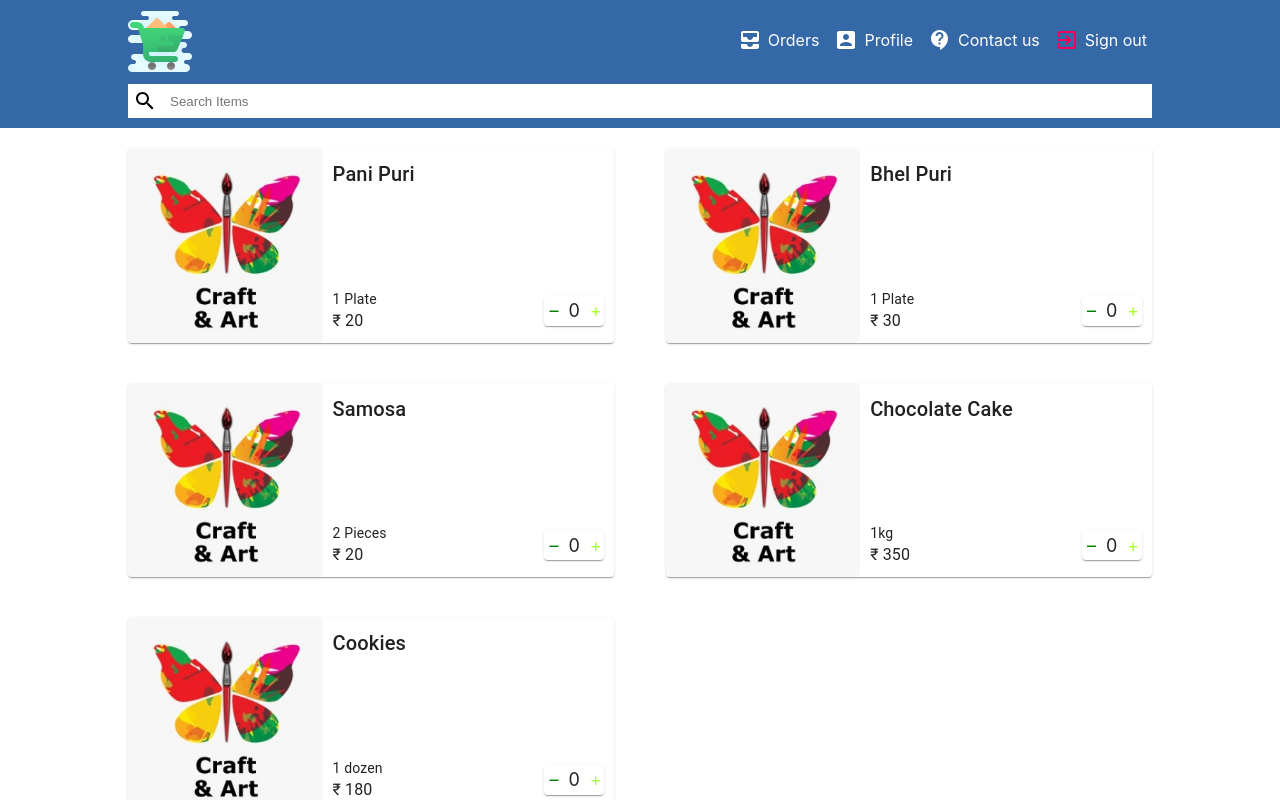
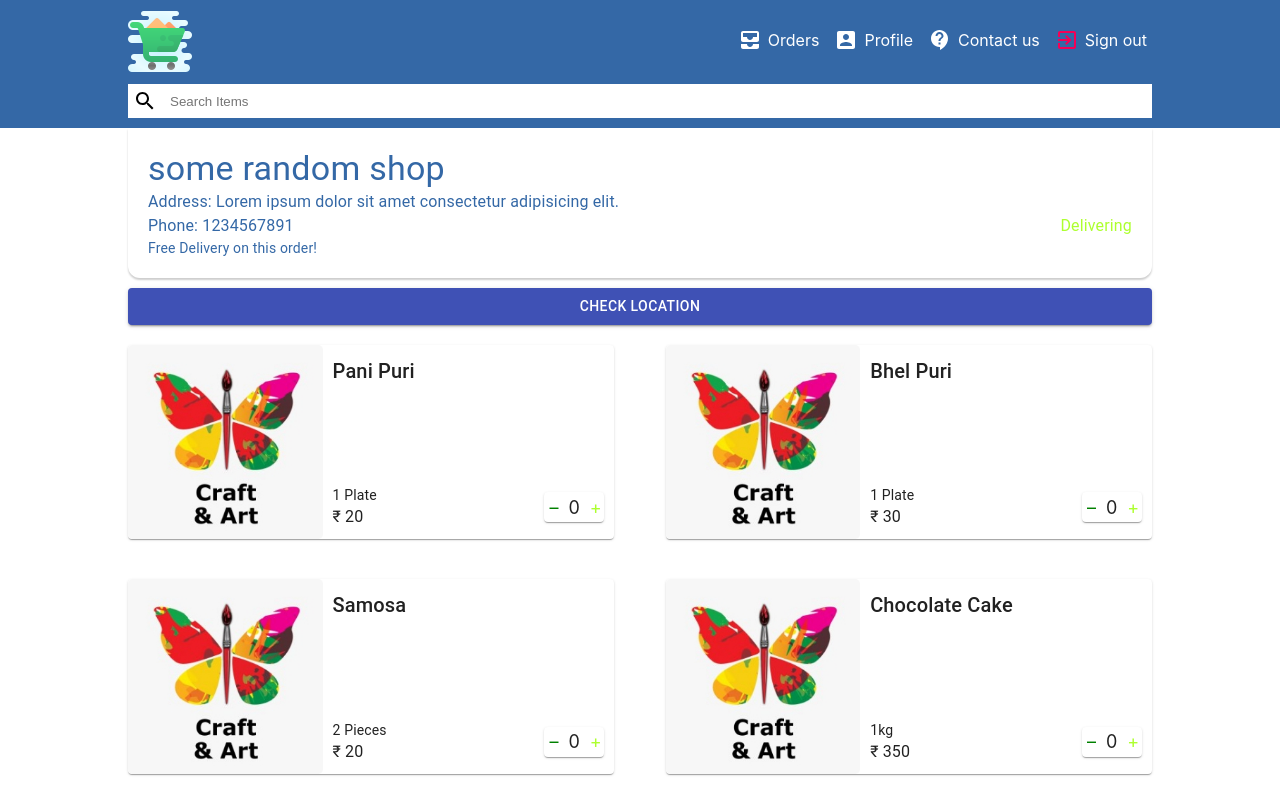
Before and after one commit to chickoocoutinho/nogozo-demo, a React (Create React App) app: page /shops in a window 1280 px wide. Both pictures are taken after a click on the element 640 px from the left and 198 px from the top of the page. Shown: the top 800 px of the page. Built offline with nearby package versions, Linux system fonts and the light colour scheme.

Commit message:
added store summary display

```diff
--- a/src/components/Header/Header.jsx
+++ b/src/components/Header/Header.jsx
@@ -24,7 +24,6 @@ const useStyles= makeStyles({
 const Header = () => {
 
     const styles= useStyles();
-
     return (
         <div className={styles.backgroundContainer}>
             <Container>
--- a/src/components/ShopDetails/ShopDetails.jsx
+++ b/src/components/ShopDetails/ShopDetails.jsx
@@ -4,6 +4,7 @@ import ShopItemsData from "./dummyShopItemsData";
 import CartButtonDisplay from '../Cart/CartButtonDisplay';
 
 import { makeStyles } from '@material-ui/core/styles';
+import ShopSummary from "./ShopSummary";
 
 const useStyles= makeStyles({
     listContainer:{
@@ -53,6 +54,7 @@ const ShopDetails = ({location}) => {
     const styles= useStyles({showCart});
     return (
         <>
+        <ShopSummary isOpen={location.state.isOpen} name={location.state.name} />
         <div className={styles.listContainer}>
             {
                 ShopItemsData.map((value,id)=>(
--- /dev/null
+++ b/src/components/ShopDetails/ShopSummary.jsx
@@ -0,0 +1,59 @@
+import { Typography , Button } from '@material-ui/core';
+import { makeStyles } from '@material-ui/core/styles';
+
+const useStyles= makeStyles({
+    container:{
+        borderBottomLeftRadius: '12px',
+        borderBottomRightRadius: '12px',
+        boxShadow: '0px 2px 2px 0px rgba(0,0,0,.2)',
+        width: '100%',
+        padding: '20px',
+        color: '#3468a6',
+        marginBottom: '10px',
+        '@media(max-width:600px)':{
+            padding: '10px'
+        },
+    },
+    statusDiv:{
+        display: 'flex',
+        alignItems: 'center',
+        justifyContent: 'space-between',
+    },
+})
+
+const ShopSummary = ({isOpen, name}) => {
+
+    const styles= useStyles();
+    return (
+        <>
+        <div className={styles.container}>
+            <Typography variant='h4' component='h4'>
+                {name}
+            </Typography>
+            <Typography variant='body1' component='p'>
+                Address: Lorem ipsum dolor sit amet consectetur adipisicing elit.
+            </Typography>
+            <div className={styles.statusDiv}>
+                <Typography variant='body1' component='p'>
+                    Phone: 1234567891
+                </Typography>
+                {
+                    isOpen?
+                    <Typography variant='body1' component='p' style={{color: 'greenyellow'}}>
+                        Delivering
+                    </Typography> : null
+                }
+            </div>
+            <Typography variant='body2' component='p'>
+                Free Delivery on this order!
+            </Typography>
+        </div>
+        <Button  onClick={()=>window.open('https://goo.gl/maps/cy56JYQgWiDyUZk48')}
+        variant="contained" color="primary" style={{width:'100%'}}>
+            Check Location
+        </Button>
+        </>
+    );
+}
+
+export default ShopSummary;
--- a/src/components/ShopList/ShopItem.jsx
+++ b/src/components/ShopList/ShopItem.jsx
@@ -36,7 +36,8 @@ const ShopItem = ({name, address, isOpen, homeBusiness}) => {
     const navigate = useNavigate()
     const styles= useStyles();
     return (
-        <Card className={styles.cardContainer} onClick={()=>navigate(`/shopDetails`,{ state: { isOpen } })}>
+        <Card className={styles.cardContainer}
+        onClick={()=>navigate(`/shopDetails`,{ state: { isOpen , name } })}>
             <Typography variant="h5" component="h2">
                 {name}
             </Typography>
```
Also changed, not shown: 1 other file (tests, documents, lock files or other folders).
